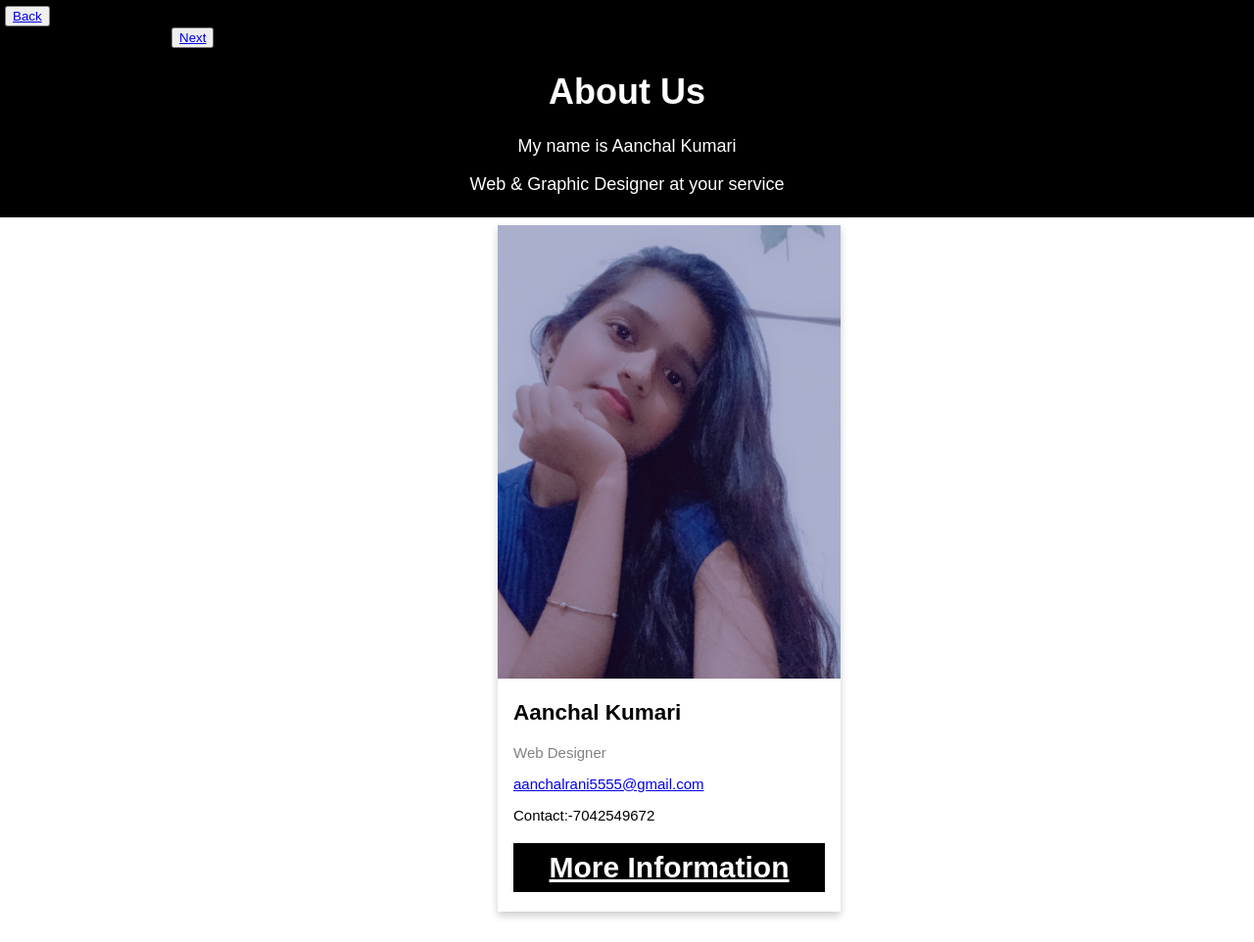
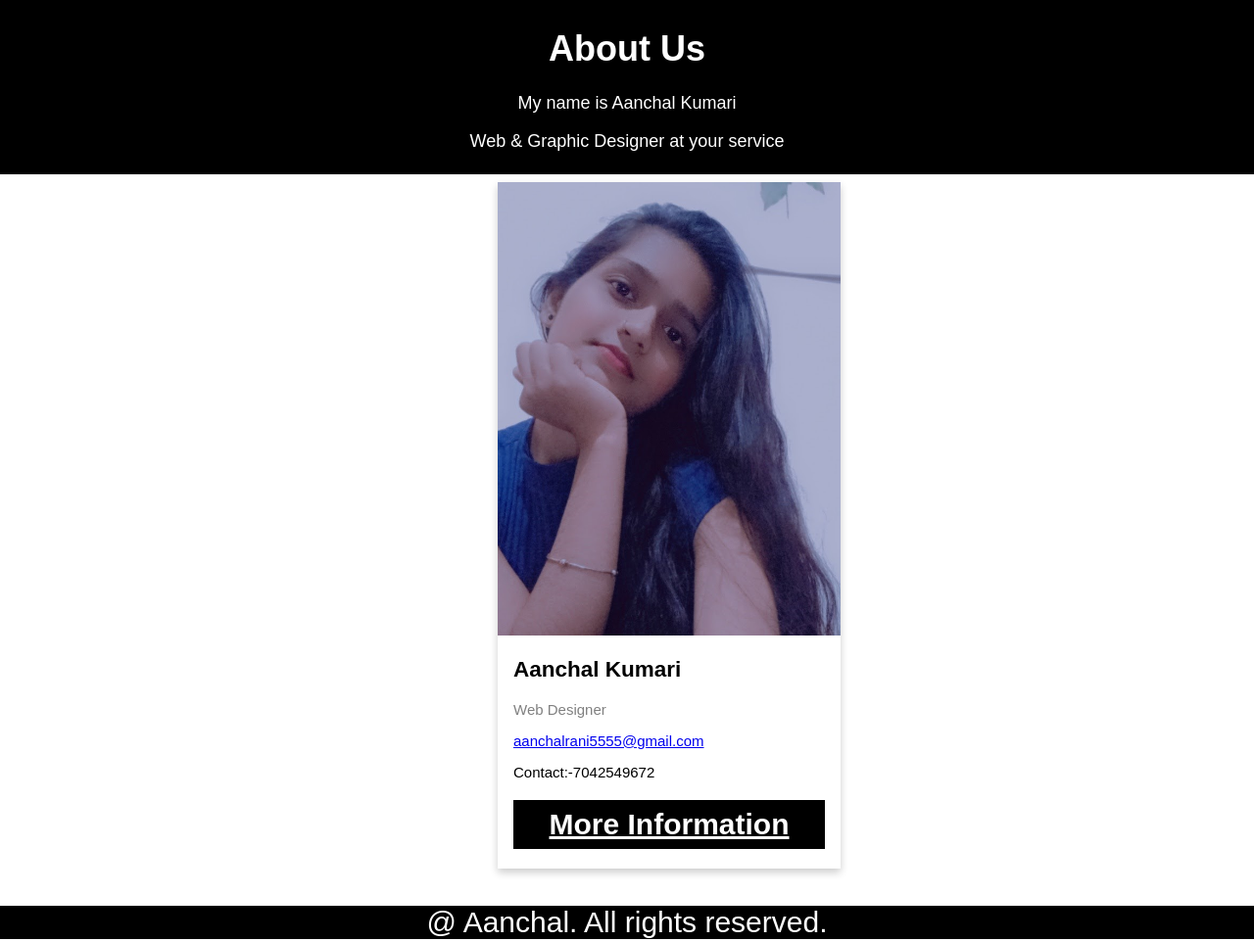
Before and after one commit to aanchal5555/hotel-management, a plain HTML site: page about.html in a window 1280 px wide. Shown: the top 962 px of the page at 98% size. Drawn offline with Linux system fonts and the light colour scheme.

Commit message:
Update about.html

```diff
--- a/about.html
+++ b/about.html
@@ -106,14 +106,7 @@ html {
 <body>
 <header>
     <div class="about-section">
-      <button><a href=index.html>Back</a></button>&nbsp;&nbsp;&nbsp;&nbsp;&nbsp;&nbsp;&nbsp;&nbsp;&nbsp;&nbsp;&nbsp;&nbsp;&nbsp;&nbsp;&nbsp;&nbsp;&nbsp;&nbsp;&nbsp;&nbsp;&nbsp;&nbsp;&nbsp;&nbsp;&nbsp;&nbsp;&nbsp;&nbsp;&nbsp;&nbsp;&nbsp;&nbsp;&nbsp;&nbsp;&nbsp;&nbsp;&nbsp;&nbsp;&nbsp;&nbsp;&nbsp;&nbsp;&nbsp;&nbsp;&nbsp;&nbsp;&nbsp;&nbsp;&nbsp;&nbsp;&nbsp;&nbsp;&nbsp;&nbsp;&nbsp;&nbsp;&nbsp;&nbsp;&nbsp;&nbsp;&nbsp;&nbsp;&nbsp;
-      &nbsp;&nbsp;&nbsp;&nbsp;&nbsp;&nbsp;&nbsp;&nbsp;&nbsp;&nbsp;&nbsp;&nbsp;&nbsp;&nbsp;&nbsp;&nbsp;&nbsp;&nbsp;&nbsp;&nbsp;&nbsp;&nbsp;&nbsp;&nbsp;
-      &nbsp;&nbsp;&nbsp;&nbsp;&nbsp;&nbsp;&nbsp;&nbsp;&nbsp;&nbsp;&nbsp;&nbsp;&nbsp;&nbsp;&nbsp;&nbsp;&nbsp;&nbsp;&nbsp;&nbsp;&nbsp;&nbsp;&nbsp;&nbsp;&nbsp;&nbsp;&nbsp;&nbsp;
-      &nbsp;&nbsp;&nbsp;&nbsp;&nbsp;&nbsp;&nbsp;&nbsp;&nbsp;&nbsp;&nbsp;&nbsp;&nbsp;&nbsp;&nbsp;&nbsp;&nbsp;&nbsp;&nbsp;&nbsp;&nbsp;&nbsp;&nbsp;&nbsp;&nbsp;&nbsp;&nbsp;
-      &nbsp;&nbsp;&nbsp;&nbsp;&nbsp;&nbsp;&nbsp;&nbsp;&nbsp;&nbsp;&nbsp;&nbsp;&nbsp;&nbsp;&nbsp;&nbsp;&nbsp;&nbsp;&nbsp;&nbsp;&nbsp;&nbsp;&nbsp;&nbsp;&nbsp;&nbsp;&nbsp;&nbsp;&nbsp;&nbsp;&nbsp;&nbsp;&nbsp;&nbsp;&nbsp;&nbsp;&nbsp;&nbsp;&nbsp;&nbsp;&nbsp;&nbsp;&nbsp;&nbsp;&nbsp;&nbsp;&nbsp;&nbsp;
-      &nbsp;&nbsp;&nbsp;&nbsp;&nbsp;&nbsp;&nbsp;&nbsp;&nbsp;&nbsp;&nbsp;&nbsp;&nbsp;&nbsp;&nbsp;&nbsp;&nbsp;&nbsp;&nbsp;&nbsp;&nbsp;&nbsp;&nbsp;&nbsp;&nbsp;&nbsp;&nbsp;&nbsp;&nbsp;&nbsp;&nbsp;&nbsp;&nbsp;&nbsp;&nbsp;&nbsp;&nbsp;
-      &nbsp;&nbsp;&nbsp;&nbsp;&nbsp;&nbsp;&nbsp;&nbsp;&nbsp;&nbsp;&nbsp;&nbsp;&nbsp;&nbsp;&nbsp;&nbsp;&nbsp;&nbsp;&nbsp;&nbsp;&nbsp;&nbsp;&nbsp;&nbsp;&nbsp;&nbsp;&nbsp;&nbsp;&nbsp;&nbsp;&nbsp;&nbsp;&nbsp;
-      <button><a href=staff.html>Next</a></button>
+
       <h1>About Us</h1>
       <p>My name is Aanchal Kumari</p>
       <p>Web & Graphic Designer at your service</p>
```
